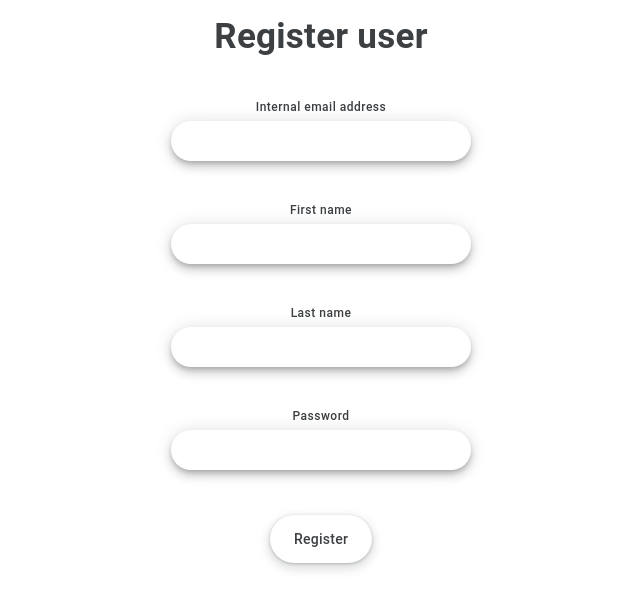
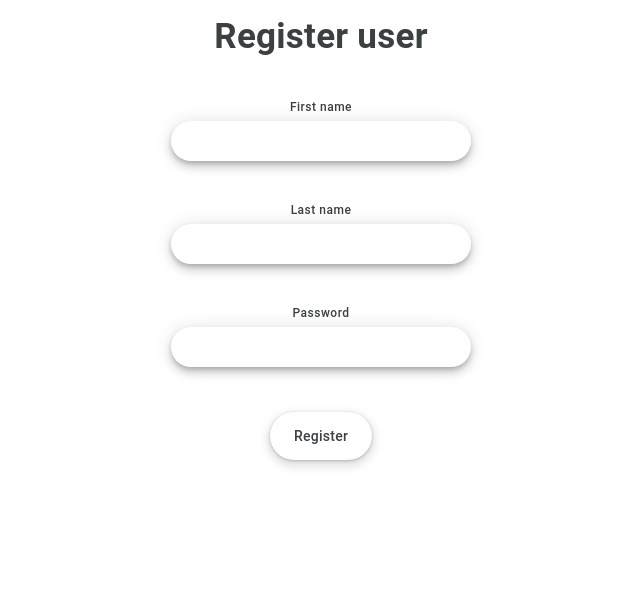
Before and after one commit to damian-zawadzki/nieszkolni, a Django app: page /register_user.html in a window 1280 px wide. Shown: the part 67-677 px from the top of the page, without its empty margins (319-959 px from the left). Run offline with Django 4.2, Linux system fonts and the light colour scheme; the visitor is signed in with stand-in values (Sample User, id 1).

Commit message:
startapp2

```diff
--- a/nieszkolni_app/templates/register_user.html
+++ b/nieszkolni_app/templates/register_user.html
@@ -5,33 +5,33 @@
 
 <form method="POST">
 	{% csrf_token %}
-  <div class="flex-parent jc-center">
-    <div class="input_container">
-      <label class="input_label">Internal email address</label>
-      <input type="email" class="input_content" name="internal_email_address">
-    </div>
-  </div>
+
   <div class="flex-parent jc-center">
      <div class="input_container">
       <label class="input_label">First name</label>
       <input type="text" class="input_content" name="first_name">
     </div>
   </div>
+
   <div class="flex-parent jc-center">
      <div class="input_container">
       <label class="input_label">Last name</label>
       <input type="text" class="input_content" name="last_name">
     </div>
   </div>
+
   <div class="flex-parent jc-center">
     <div class="input_container">
       <label class="input_label">Password</label>
       <input type="password" class="input_content" name="password">
     </div>
   </div>
+
   <div class="flex-parent jc-center">
-  <button type="submit" class="button_main">Register</button>
+    <input type="hidden" class="input_content" name="internal_email_address" value="-">
+    <button type="submit" class="button_main">Register</button>
   </div>
+
 </form>
 
 {% endblock %}
```
